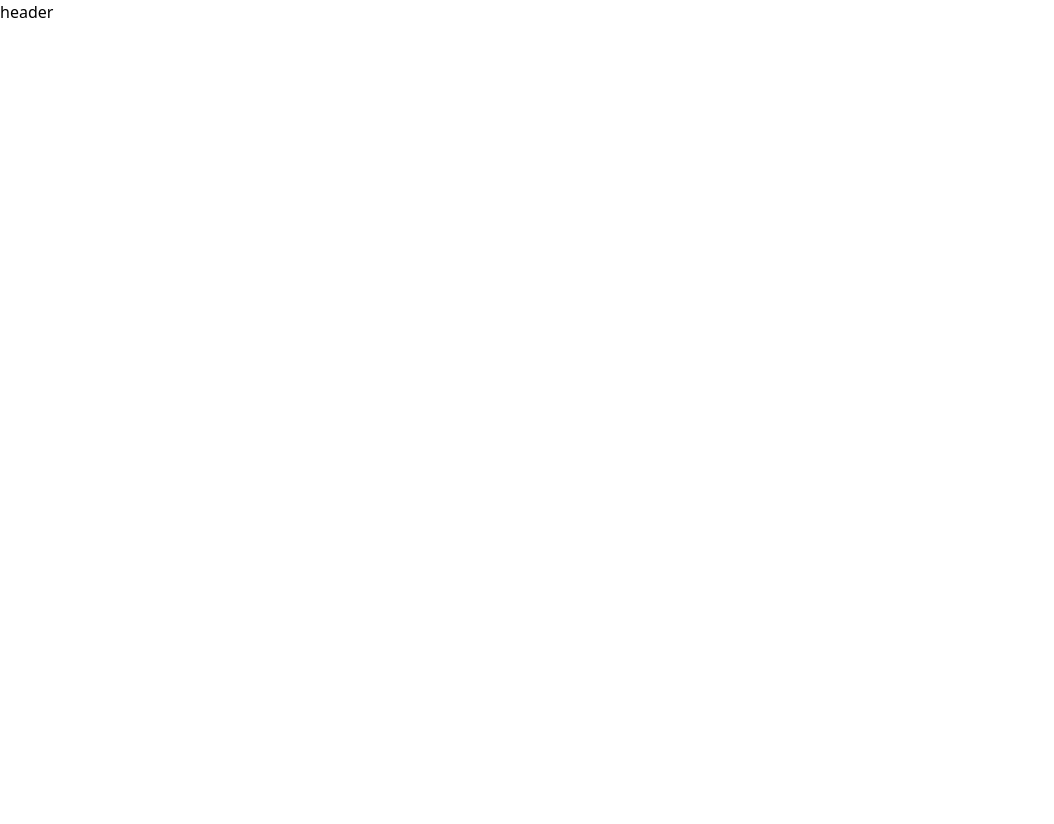
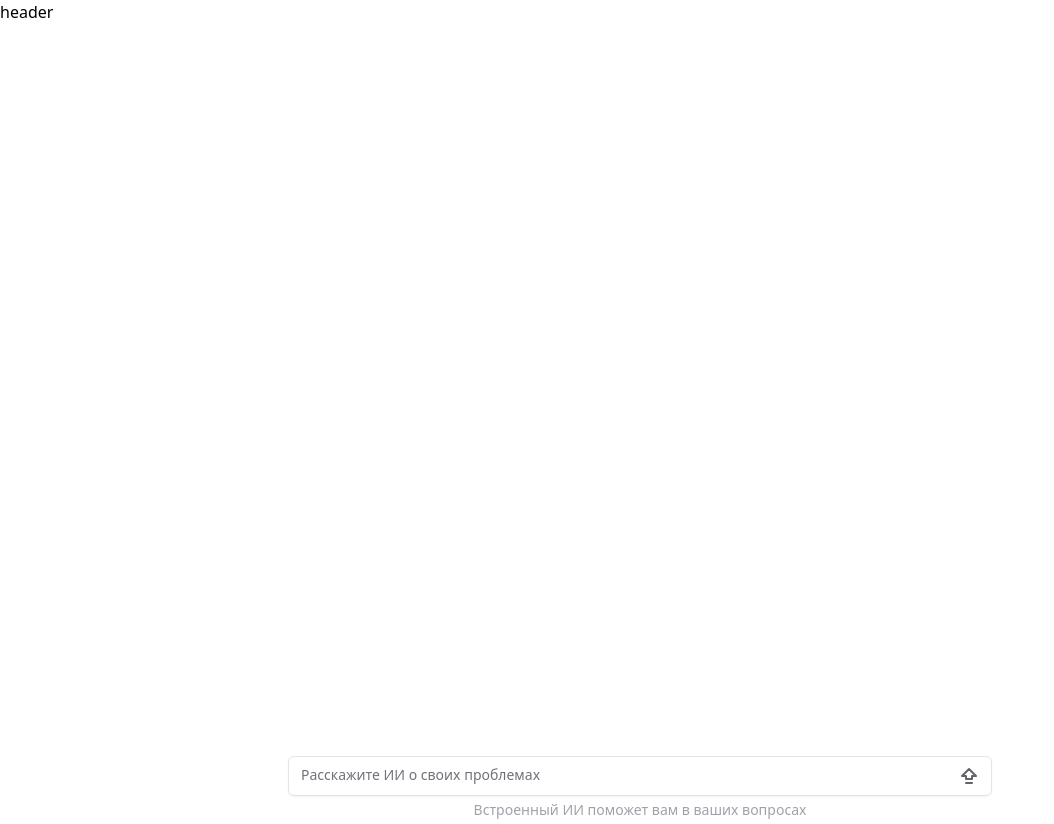
Before and after one commit to mnenie/ithub-hack, a Nuxt app: page /ai in a window 1280 px wide. Before the commit this address had no page. Shown: the whole page, without its empty margins (0-1054 px from the left). Before the commit the page ends 800 px from the top, so only its background shows below. Built offline with nearby package versions, Linux system fonts and the light colour scheme.

Commit message:
add: ai page, refactoring

```diff
--- /dev/null
+++ b/components/ai/Message.vue
@@ -0,0 +1,17 @@
+<script setup lang="ts">
+import { ArrowBigUpDash } from 'lucide-vue-next';
+</script>
+
+<template>
+  <div class="relative flex w-full flex-col items-center">
+    <form class="relative w-full">
+      <UiTextarea placeholder="Расскажите ИИ о своих проблемах" class="h-[40px] resize-none" />
+      <UiButton type="submit" variant="ghost" class="absolute right-[3px] top-1/2 -translate-y-1/2 px-2">
+        <ArrowBigUpDash color="rgb(82 82 91 / 0.9)" />
+      </UiButton>
+    </form>
+    <span class="py-1 text-sm text-zinc-400">
+      Встроенный ИИ поможет вам в ваших вопросах
+    </span>
+  </div>
+</template>
--- /dev/null
+++ b/components/ui/textarea/Textarea.vue
@@ -0,0 +1,25 @@
+<script setup lang="ts">
+import type { HTMLAttributes } from 'vue'
+import { useVModel } from '@vueuse/core'
+import { cn } from '@/lib/utils'
+
+const props = defineProps<{
+  class?: HTMLAttributes['class']
+  defaultValue?: string | number
+  modelValue?: string | number
+}>()
+
+const emits = defineEmits<{
+  (e: 'update:modelValue', payload: string | number): void
+}>()
+
+const modelValue = useVModel(props, 'modelValue', emits, {
+  passive: true,
+  defaultValue: props.defaultValue,
+})
+</script>
+
+<template>
+  <textarea v-model="modelValue"
+    :class="cn('flex min-h-[20px] w-full rounded-md border border-zinc-200 bg-transparent px-3 py-2 text-sm shadow-sm placeholder:text-zinc-500 focus-visible:outline-none focus-visible:ring-1 focus-visible:ring-zinc-950 disabled:cursor-not-allowed disabled:opacity-50 dark:border-zinc-800 dark:placeholder:text-zinc-400 dark:focus-visible:ring-zinc-300', props.class)" />
+</template>
--- /dev/null
+++ b/components/ui/textarea/index.ts
@@ -0,0 +1 @@
+export { default as Textarea } from './Textarea.vue'
--- a/layouts/default.vue
+++ b/layouts/default.vue
@@ -1,5 +1,5 @@
 <template>
-    <div>
+    <div class="h-screen w-full">
         <LayoutHeader />
         <slot />
     </div>
--- /dev/null
+++ b/pages/ai.vue
@@ -0,0 +1,13 @@
+<script setup lang="ts">
+useSeoMeta({
+  title: 'Build-in AI для сервиса'
+});
+</script>
+
+<template>
+  <div class="relative flex h-screen w-full flex-col justify-end px-72">
+    <div class="flex w-full flex-col items-center justify-center">
+      <AiMessage />
+    </div>
+  </div>
+</template>
--- a/pages/user/login.vue
+++ b/pages/user/login.vue
@@ -6,7 +6,7 @@ definePageMeta({
 });
 
 useSeoMeta({
-  title: 'Login | Notium'
+  title: 'Войти на сервис'
 });
 </script>
 
--- a/pages/user/registration.vue
+++ b/pages/user/registration.vue
@@ -6,7 +6,7 @@ definePageMeta({
 });
 
 useSeoMeta({
-  title: 'Registration | Notium'
+  title: 'Регистрация на сервисе'
 });
 </script>
 
```
